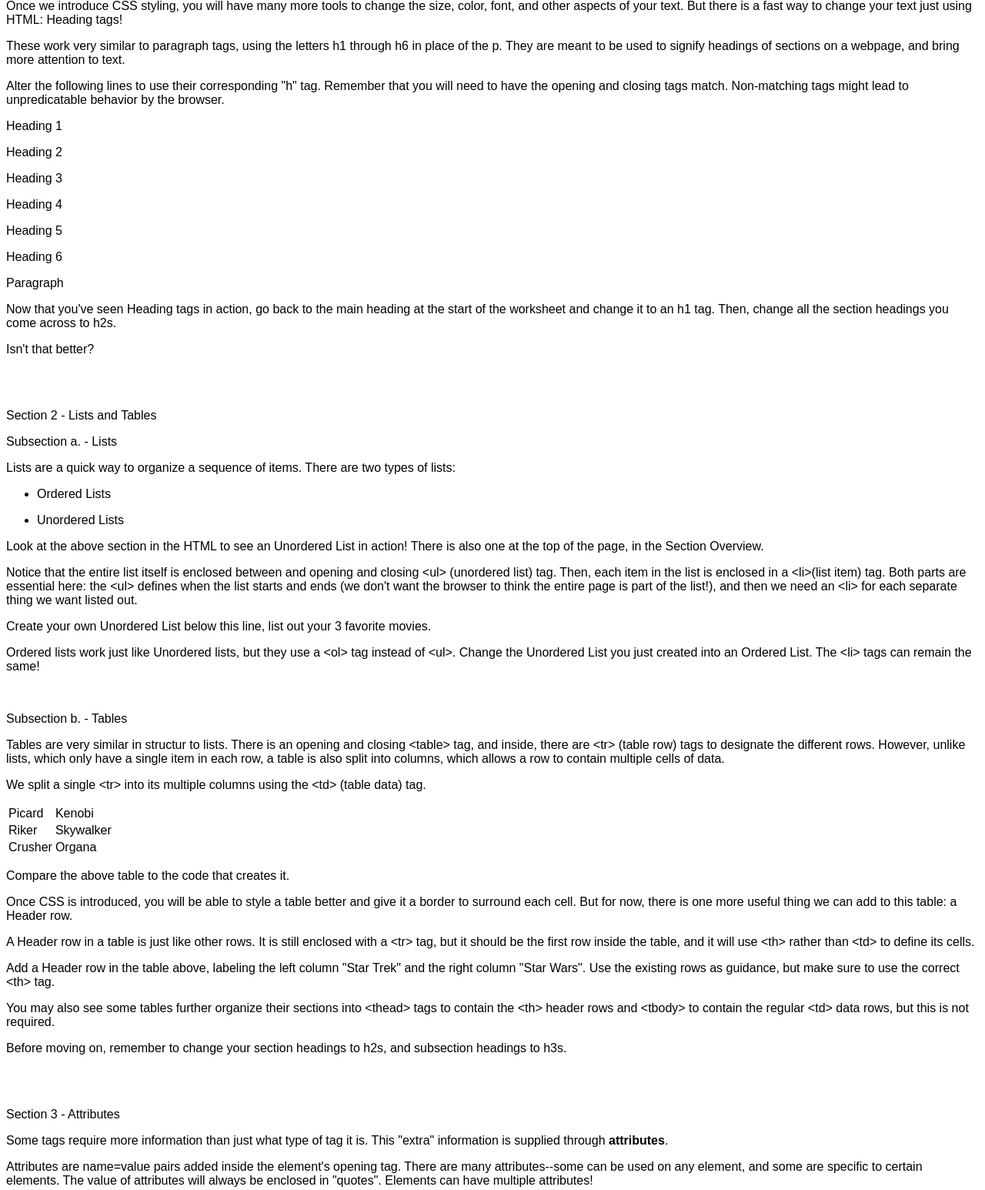
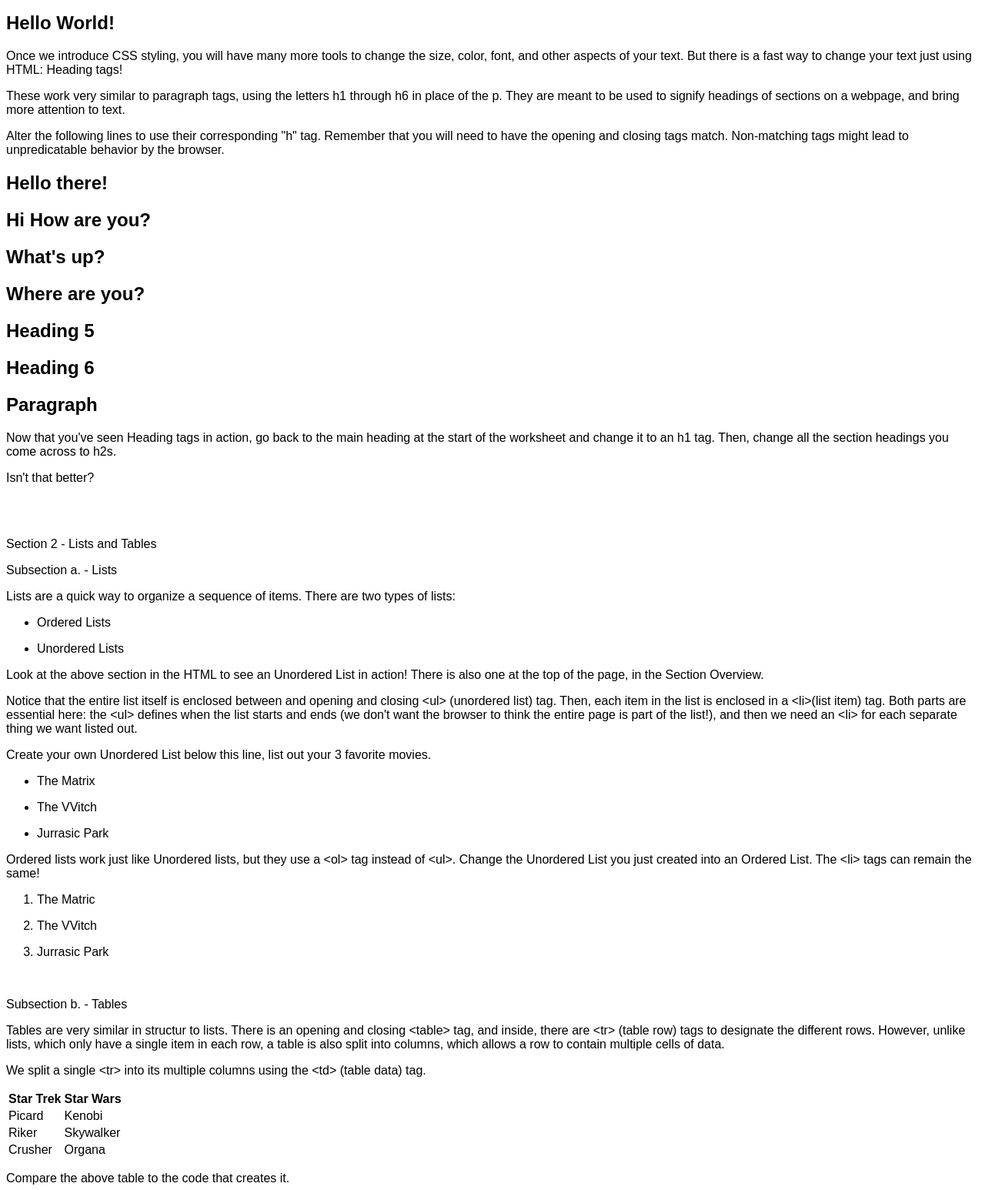
Before and after one commit to Kpun763/HTML-Worksheet-Lab, a plain HTML site: page index.html in a window 1280 px wide. Shown: the part 933-2479 px from the top of the page at 77% size. Drawn offline with Linux system fonts and the light colour scheme.

Commit message:
Uploading the completion of sections 1 and 2

```diff
--- a/index.html
+++ b/index.html
@@ -1,10 +1,10 @@
 <!DOCTYPE html>
 <html lang="en">
-    <head>
+    <h1>
         <meta charset="UTF-8">
         <title>Kyle Washington's devCodeCamp HTML Worksheet</title>
         <style> body { font-family: Arial, Helvetica, sans-serif; } </style>
-    </head>
+    </h1>
 
     <body>
 
@@ -97,7 +97,7 @@
                 <p>
                     Add your own &lt;p&gt; tag element below this line. You can write anything you'd like, but starting a new language with the phrase "Hello world!" is good luck!
                 </p>
-
+                    <h1>Hello World!</h1>
                 <p>
                     Once we introduce CSS styling, you will have many more tools to change the size, color, font, and other aspects of your text. But there is a fast way to change your text just using HTML: Heading tags!
                 </p>
@@ -110,13 +110,13 @@
                     Alter the following lines to use their corresponding "h" tag. Remember that you will need to have the opening and closing tags match. Non-matching tags might lead to unpredicatable behavior by the browser.
                 </p>
 
-                <p>Heading 1</p>
-                <p>Heading 2</p>
-                <p>Heading 3</p>
-                <p>Heading 4</p>
-                <p>Heading 5</p>
-                <p>Heading 6</p>
-                <p>Paragraph</p>
+                <h2>Hello there!</h2>
+                <h2>Hi How are you?</h2>
+                <h2>What's up?</h2>
+                <h2>Where are you?</h2>
+                <h2>Heading 5</h2>
+                <h2>Heading 6</h2>
+                <h2>Paragraph</h2>
 
                 <p>
                     Now that you've seen Heading tags in action, go back to the main heading at the start of the worksheet and change it to an h1 tag. Then, change all the section headings you come across to h2s.
@@ -157,11 +157,31 @@
                 <p>
                     Create your own Unordered List below this line, list out your 3 favorite movies.
                 </p>
-
+                <ul>
+                    <li>
+                        <p>The Matrix</p>
+                    </li>
+                    <li>
+                        <p>The VVitch</p>
+                    </li>
+                    <li>
+                        <p>Jurrasic Park</p>
+                    </li>
+                </ul>
                 <p>
                     Ordered lists work just like Unordered lists, but they use a &lt;ol&gt; tag instead of &lt;ul&gt;. Change the Unordered List you just created into an Ordered List. The &lt;li&gt; tags can remain the same!
                 </p>
-
+                <ol>
+                    <li>
+                        <p>The Matric</p>
+                    </li>
+                    <li>
+                        <p>The VVitch</p>
+                    </li>
+                    <li>
+                        <p>Jurrasic Park</p>
+                    </li>
+                </ol>
                 <br>
 
                 <p>Subsection b. - Tables</p>
@@ -175,6 +195,10 @@
                 </p>
 
                 <table>
+                    <tr>
+                        <th>Star Trek</th>
+                        <th>Star Wars</th>
+                    </tr>
                     <tr>
                         <td>Picard</td>
                         <td>Kenobi</td>
```
